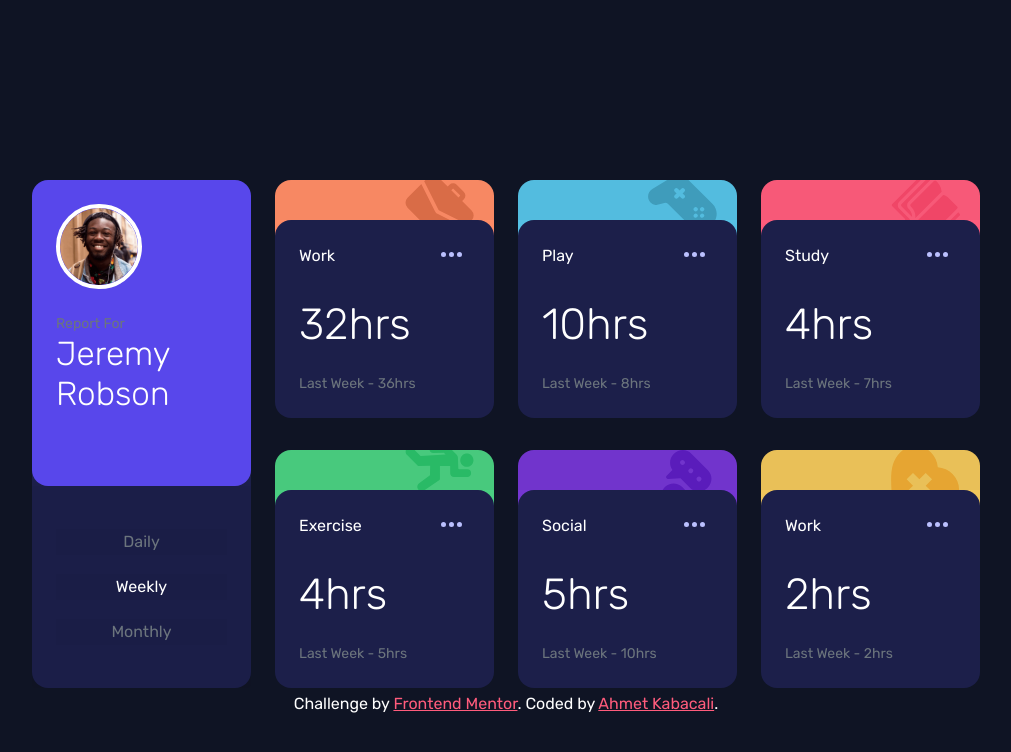
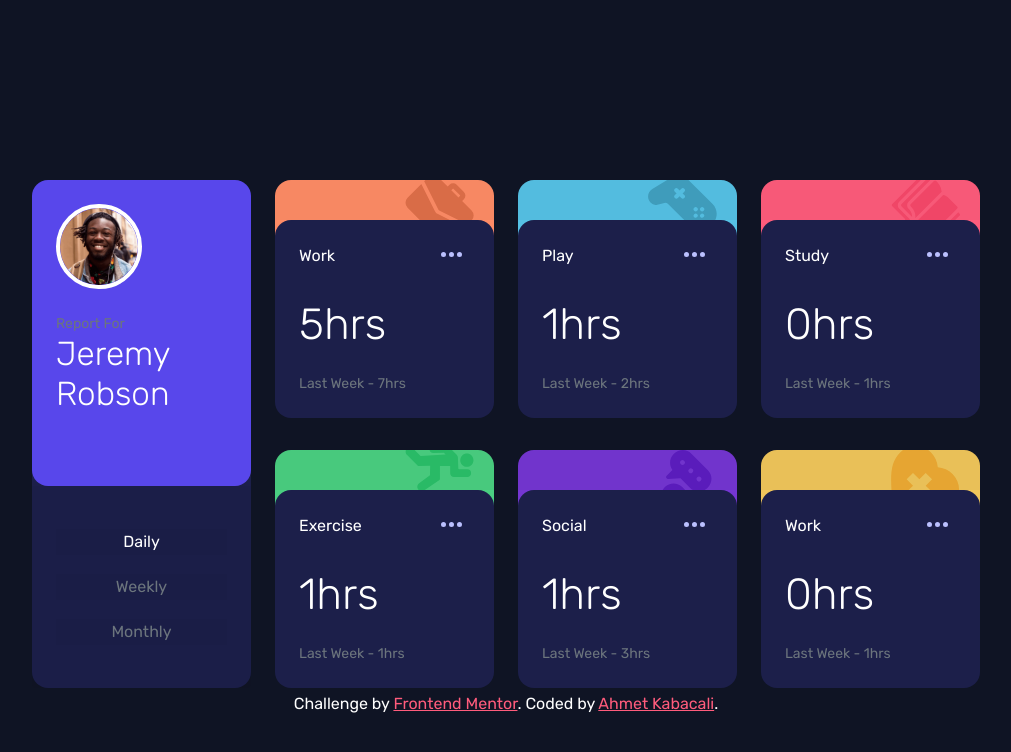
Before and after one commit to ahmetkabacali/Time-tracking-dashboard, a website with bundled scripts: page index.html in a window 1280 px wide. Both pictures are taken after a click on the button "Daily". Shown: the whole page, without its empty margins (134-1145 px from the left). Built offline with nearby package versions, Linux system fonts and the light colour scheme.

Commit message:
Add files via upload

```diff
--- a/index.html
+++ b/index.html
@@ -130,7 +130,7 @@
 </body>
 <!-- ******************************************************************************** -->
 <script src="./public/js/bootstrap.min.js"></script>
-<script src="./public/js/script.js"></script>
+<script type="module" src="./public/js/script.js"></script>
 
 
 </html>
--- /dev/null
+++ b/public/js/data.js
@@ -0,0 +1,104 @@
+export const data = [
+  {
+    "title": "Work",
+    "timeframes": {
+      "daily": {
+        "current": 5,
+        "previous": 7
+      },
+      "weekly": {
+        "current": 32,
+        "previous": 36
+      },
+      "monthly": {
+        "current": 103,
+        "previous": 128
+      }
+    }
+  },
+  {
+    "title": "Play",
+    "timeframes": {
+      "daily": {
+        "current": 1,
+        "previous": 2
+      },
+      "weekly": {
+        "current": 10,
+        "previous": 8
+      },
+      "monthly": {
+        "current": 23,
+        "previous": 29
+      }
+    }
+  },
+  {
+    "title": "Study",
+    "timeframes": {
+      "daily": {
+        "current": 0,
+        "previous": 1
+      },
+      "weekly": {
+        "current": 4,
+        "previous": 7
+      },
+      "monthly": {
+        "current": 13,
+        "previous": 19
+      }
+    }
+  },
+  {
+    "title": "Exercise",
+    "timeframes": {
+      "daily": {
+        "current": 1,
+        "previous": 1
+      },
+      "weekly": {
+        "current": 4,
+        "previous": 5
+      },
+      "monthly": {
+        "current": 11,
+        "previous": 18
+      }
+    }
+  },
+  {
+    "title": "Social",
+    "timeframes": {
+      "daily": {
+        "current": 1,
+        "previous": 3
+      },
+      "weekly": {
+        "current": 5,
+        "previous": 10
+      },
+      "monthly": {
+        "current": 21,
+        "previous": 23
+      }
+    }
+  },
+  {
+    "title": "Self Care",
+    "timeframes": {
+      "daily": {
+        "current": 0,
+        "previous": 1
+      },
+      "weekly": {
+        "current": 2,
+        "previous": 2
+      },
+      "monthly": {
+        "current": 7,
+        "previous": 11
+      }
+    }
+  }
+]
--- /dev/null
+++ b/public/js/script.js
@@ -0,0 +1,30 @@
+"use strict"
+import { data } from "./data.js";
+
+const timeframes = document.querySelector("#timeframes")
+const statCard = document.querySelectorAll(".stat__card__body")
+
+timeframes.addEventListener("click", (clickedTag) => {
+    let clickedPeriod = clickedTag.target.innerText.toLowerCase(); //daily
+    if (!clickedTag.target.classList.contains("active")) {
+        for (let timePeriod = 0; timePeriod < timeframes.children.length; timePeriod++) {
+            const element = timeframes.children[timePeriod];
+            element.classList.remove("active")
+        }
+        clickedTag.target.classList.add("active")
+        writeInnerText(clickedPeriod)
+    }
+})
+
+function writeInnerText(clickedPeriod) {
+    for (let index = 0; index < statCard.length; index++) {
+        let currentTimeSite = statCard[index].querySelector("p span");
+        let previousTimeSite = statCard[index].querySelector("small span");
+        if (data[index].timeframes[clickedPeriod]) {
+            let currentTimeJson = (data[index].timeframes[clickedPeriod].current);
+            let previousTimeJson = (data[index].timeframes[clickedPeriod].previous);
+            currentTimeSite.innerText = currentTimeJson
+            previousTimeSite.innerText = previousTimeJson
+        }
+    }
+}
```
